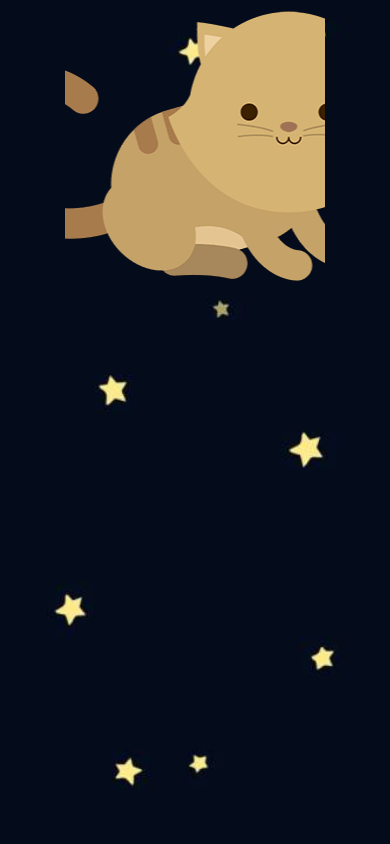
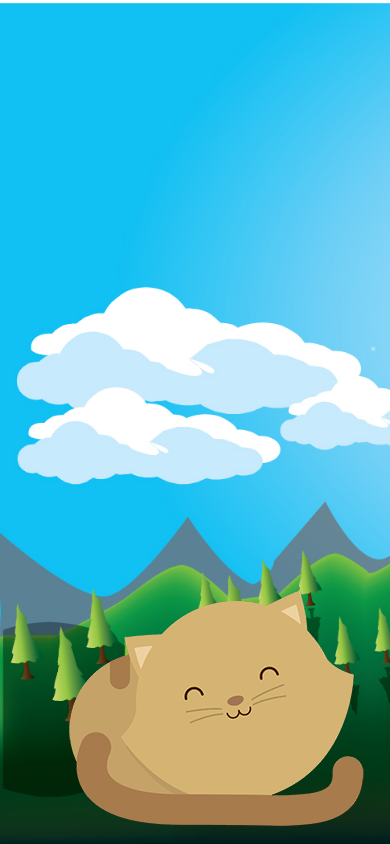
Before and after one commit to Patty8909/Kitten, a plain HTML site: page index.html in a window 390 px wide. Drawn offline with Linux system fonts and the light colour scheme.

Commit message:
posicionando gato

```diff
--- a/css/main.css
+++ b/css/main.css
@@ -11,10 +11,11 @@
 }
 .cat {
     background: url("../assets/img/kitten-large.png");
-    height: 300px;
+    height: 100%;
     width: 100%;
     background-repeat: no-repeat;
     background-position: center center;
+    background-position-y: 100%;
 }
 
 /* Grid */
@@ -32,7 +33,7 @@
 
 
 
-  @media (max-width: 768px) and (min-width: 360px){
+  @media (max-width: 768px) and (min-width: 460px){
     .landscape {
         background-image: url("../assets/img/night.jpg");
         background-repeat: no-repeat;
@@ -41,9 +42,9 @@
     }
     .cat {
         background: url("../assets/img/kitten-medium.png");
-        height: 300px;
         background-repeat: no-repeat;
         background-position: center center;
+        background-position-y: 100%;
         width: 100%;
     }
 
@@ -151,7 +152,7 @@
     }
   }
 
-  @media (max-width: 360px) {
+  @media (max-width: 460px) {
     .landscape {
         background-image: url("../assets/img/sunny-day.jpg");
         background-repeat: no-repeat;
@@ -160,9 +161,10 @@
     }
     .cat {
         background: url("../assets/img/kitten-small.png");
-        height: 300px;
+        height: 100%;
         background-repeat: no-repeat;
         background-position: center center;
+        background-position-y: 100%;
     }
 
     [class*='col-'] {
```
